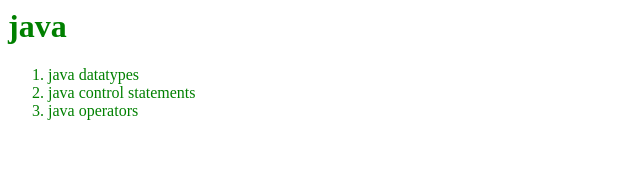
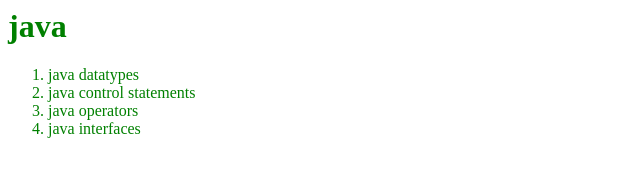
Before and after one commit to rameshreddy1996/htmlwebsite, a plain HTML site: page java.html in a window 1280 px wide. Shown: the whole page, without its empty margins (0-640 px from the left). Drawn offline with Linux system fonts and the light colour scheme.

Commit message:
add one commit1

```diff
--- a/java.html
+++ b/java.html
@@ -8,6 +8,7 @@
     <li>java datatypes</li>
     <li>java control statements</li>
     <li>java operators</li>
+    <li>java interfaces</li>
 
 </ol>
 </body>
```
